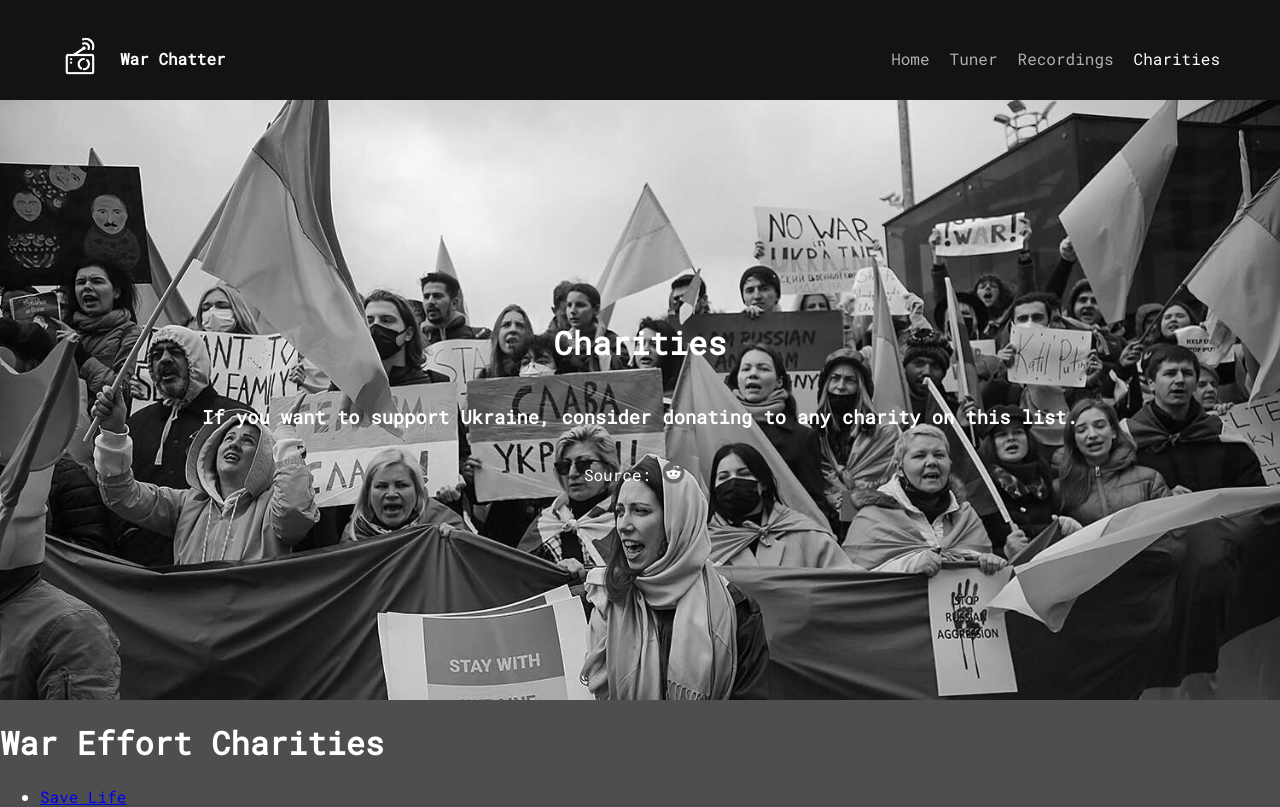
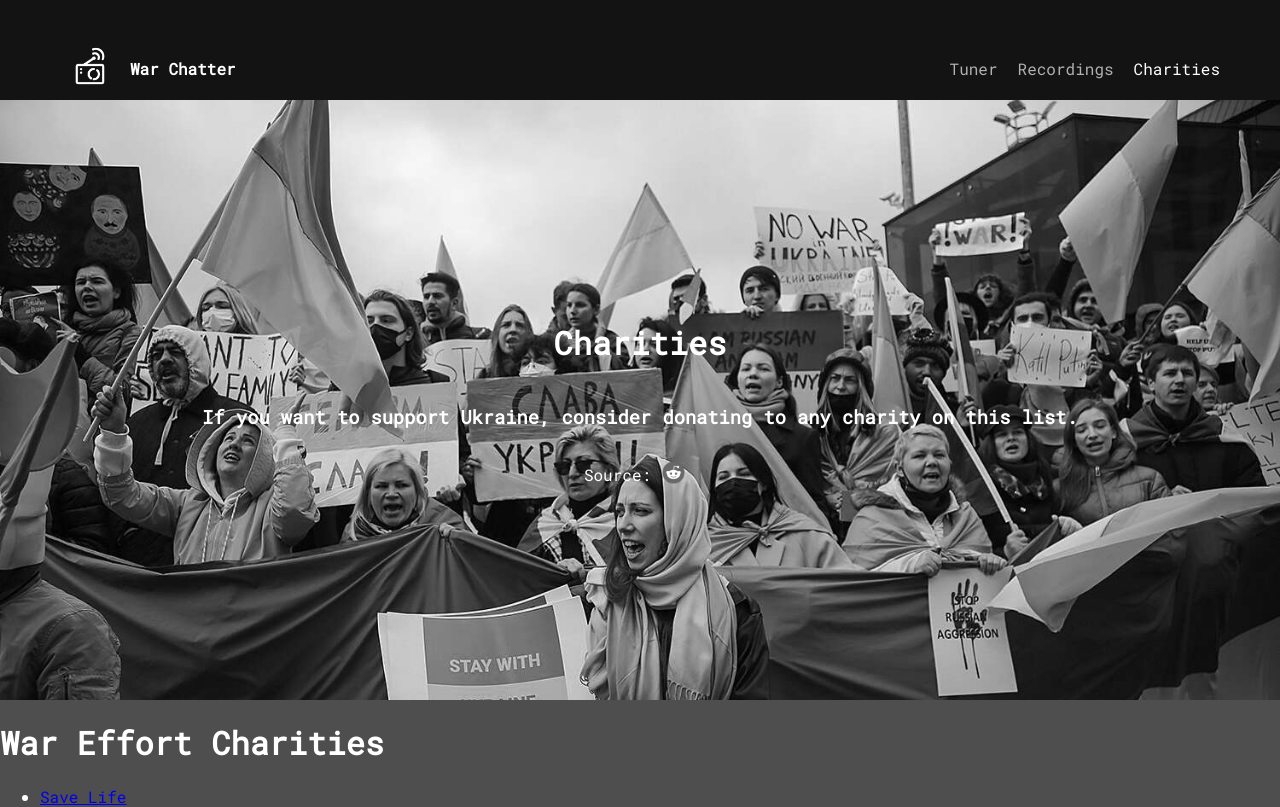
Before and after one commit to brianross93/warchatter, a React (Create React App) app: page /charities in a window 1280 px wide. Shown: the top 807 px of the page. Built offline with nearby package versions, Linux system fonts and the light colour scheme.

Commit message:
fixed nav styling

```diff
--- a/src/components/navbar/NavBar.css
+++ b/src/components/navbar/NavBar.css
@@ -38,6 +38,14 @@
   color: #FFFFFF;
 }
 
+.title:hover {
+  font-style: italic;
+}
+
 .navlinks {
   margin-right: 50px;
 }
+
+.navlinks li:hover {
+  font-style: italic;
+}
--- a/src/components/navbar/NavBar.js
+++ b/src/components/navbar/NavBar.js
@@ -5,31 +5,16 @@ export default function NavBar() {
   return (
     <div className="NavBar">
       <ul className="nav">
+        <NavLink to='/' className={'link'} >
           <li>
             <ul className="title">
               <li><img id="logo" src="./logo_white.png" alt="logo"/></li>
               <li id="title">War Chatter</li>
             </ul>
           </li>
+        </NavLink>
         <li>
           <ul className="navlinks">
-            <li>
-              <NavLink
-                to='/'
-                className={'link'}
-                style={({ isActive }) =>
-                  isActive
-                    ? {
-                        color: '#FFFFFF',
-                      }
-                    : {
-                        color: '#B1B1B1',
-                      }
-                    }
-              >
-                Home
-              </NavLink>
-            </li>
             <li>
               <NavLink
                 to='/tuner'
```
Lines whose indentation alone changed are shown as unchanged.
